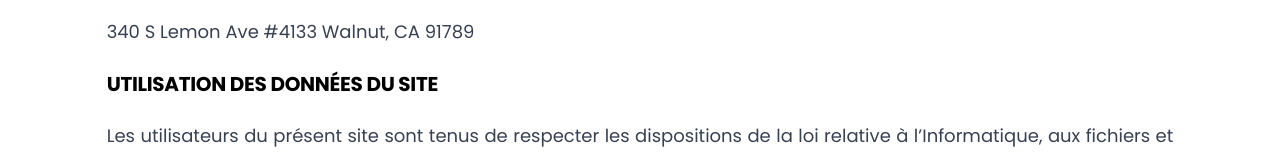
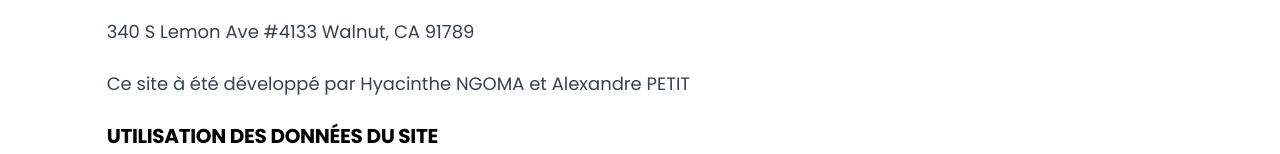
Before and after one commit to hyacinthengoma/notion_fl_bo, a Next.js app: page /mention_legales in a window 1280 px wide. Shown: the part 758-912 px from the top of the page. Built offline with nearby package versions, Linux system fonts and the light colour scheme; what @nextui-org/react would draw is missing.

Commit message:
Update mention_legales.tsx

```diff
--- a/src/pages/mention_legales.tsx
+++ b/src/pages/mention_legales.tsx
@@ -26,6 +26,7 @@ export default function MentionLegales(){
                     <h2 className={"font-bold text-black text-xl uppercase mb-6"}>HEBERGEUR</h2>
                     <p className={"font-regular text-gray-700 text-lg mb-6"}>Ce site est hébergé par Vercel</p>
                     <p className={"font-regular text-gray-700 text-lg mb-6"}>340 S Lemon Ave #4133 Walnut, CA 91789 </p>
+                    <p className={"font-regular text-gray-700 text-lg mb-6"}>Ce site à été développé par Hyacinthe NGOMA et Alexandre PETIT</p>
                     <h2 className={"font-bold text-black text-xl uppercase mb-6"}>UTILISATION DES DONNÉES DU SITE</h2>
                     <p className={"font-regular text-gray-700 text-lg mb-6"}>Les utilisateurs du présent site sont tenus de respecter les dispositions de la loi relative à l’Informatique, aux fichiers et aux libertés, dont la violation est passible de sanctions pénales. Ils doivent notamment s’abstenir, s’agissant des informations nominatives auxquelles ils accèdent, de toute collecte, de toute utilisation détournée, et d’une manière générale, de tout acte susceptible de porter atteinte à la vie privée ou à la réputation des personnes. La structure générale, ainsi que les logiciels, textes, images animées ou non, son savoir-faire, et tous autres éléments composants le site sont la propriété exclusive du site. Toute représentation totale ou partielle de ce site par quelque procédé que ce soit, sans l’autorisation expresse du site avocat-babeau.fr est interdite et constituerait une contrefaçon sanctionnée par les articles L.335-2 et suivants du Code de la propriété intellectuelle. Toute reproduction totale ou partielle de ces marques ou de ces logos, effectuée à partir des éléments du site sans l’autorisation expresse du site avocat-babeau.fr donc prohibée, au sens de l’article L.713-2 du Code de la propriété intellectuelle.</p>
                     <h2 className={"font-bold text-black text-xl uppercase mb-6"}>LIMITATION DE RESPONSABILITÉ</h2>
```
